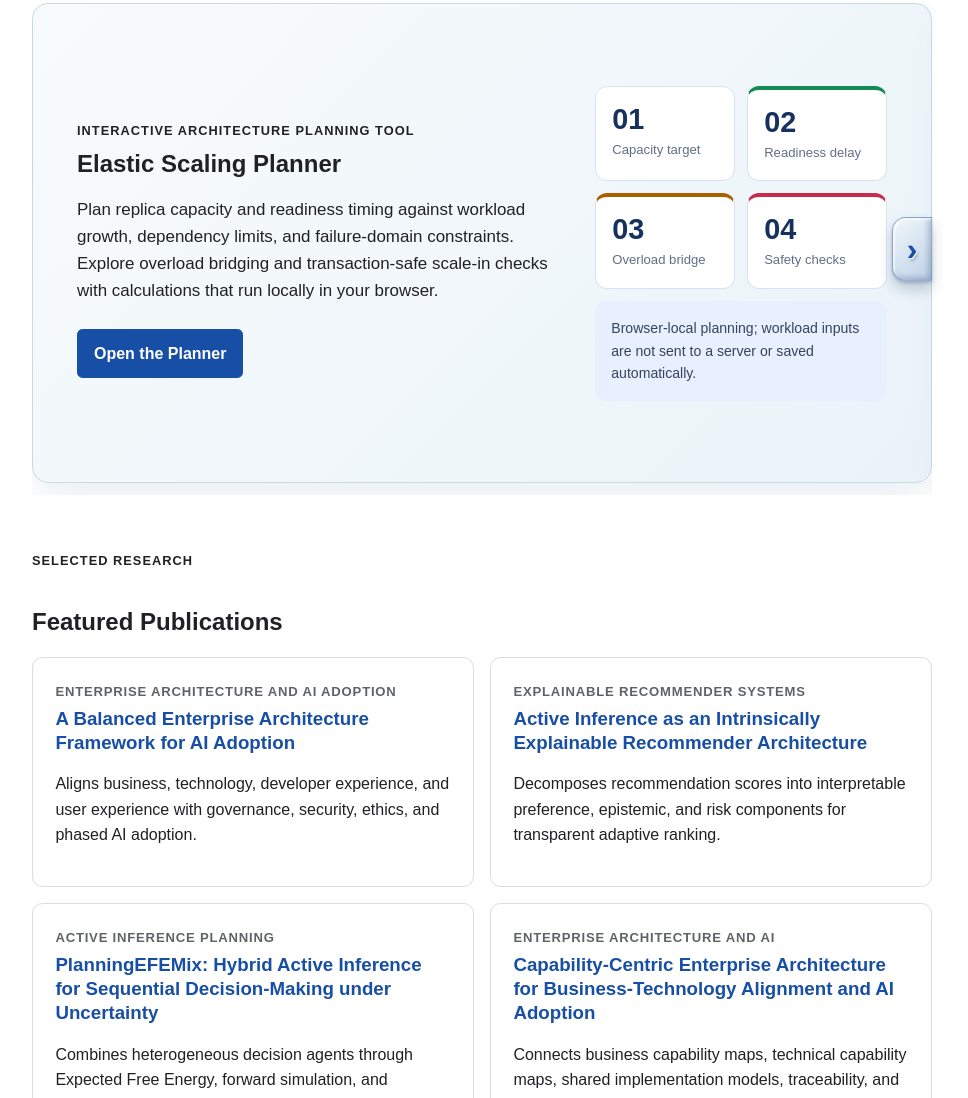
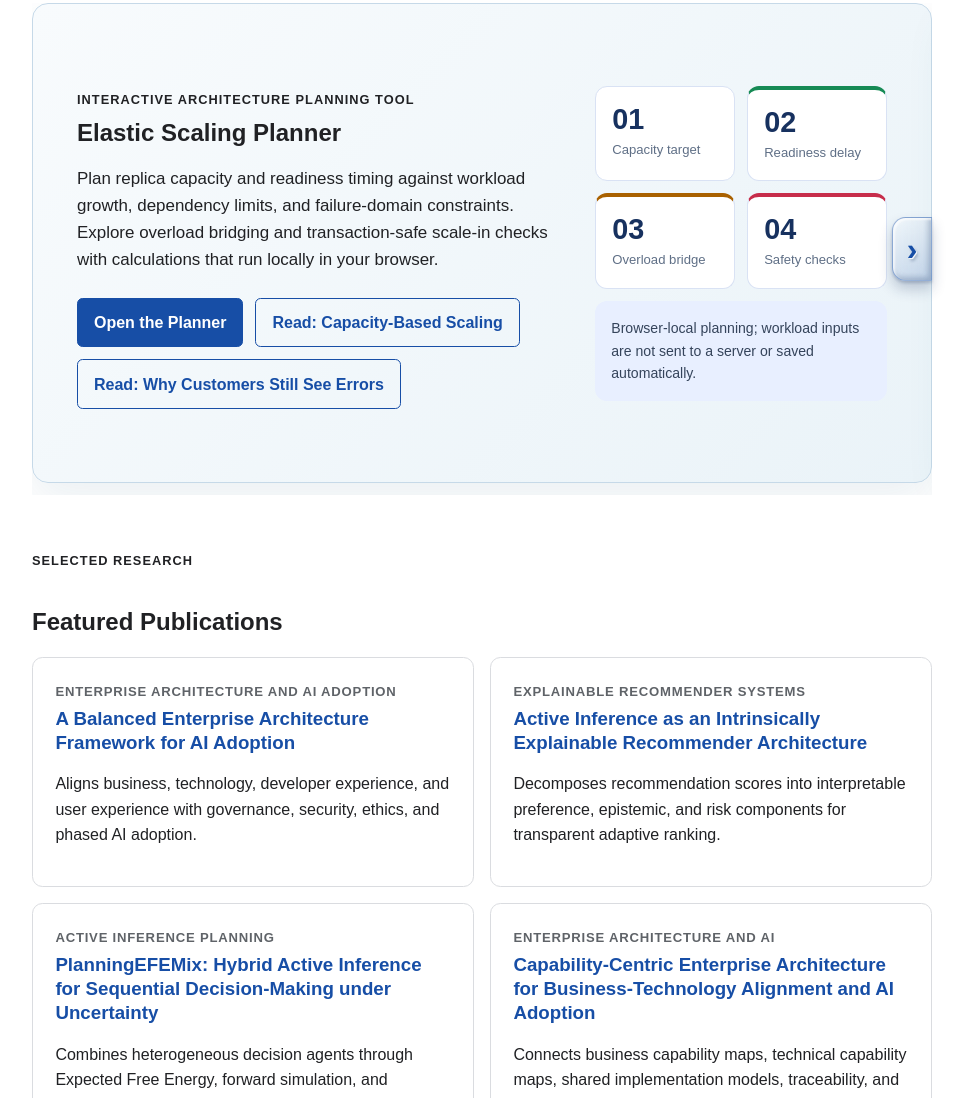
Before and after one commit to Bhagyesh-Chokhawala/bhagyesh-chokhawala.github.io, a plain HTML site: page index.html in a window 1280 px wide. Shown: the part 1167-2265 px from the top of the page, without its empty margins (158-1126 px from the left). Drawn offline with Linux system fonts and the light colour scheme.

Commit message:
Link scaling stories from planner showcase
Co-authored-by: Copilot <223556219+Copilot@users.noreply.github.com>

```diff
--- a/index.html
+++ b/index.html
@@ -155,6 +155,8 @@
             <p class="api-policy-lead">Plan replica capacity and readiness timing against workload growth, dependency limits, and failure-domain constraints. Explore overload bridging and transaction-safe scale-in checks with calculations that run locally in your browser.</p>
             <div class="api-policy-actions">
               <a class="button api-policy-primary" href="/elastic-scaling-planner-source/dist/">Open the Planner</a>
+              <a class="button" href="https://medium.com/@bhagyesh.chokhawala/why-enterprise-scaling-needs-capacity-based-math-a-clock-and-a-transaction-safety-model-d24e66d77f0c" target="_blank" rel="noopener noreferrer">Read: Capacity-Based Scaling</a>
+              <a class="button" href="https://medium.com/@bhagyesh.chokhawala/your-autoscaler-added-more-servers-why-did-customers-still-see-errors-2d8c83b8c716?postPublishedType=initial" target="_blank" rel="noopener noreferrer">Read: Why Customers Still See Errors</a>
             </div>
           </div>
           <div class="api-policy-evidence" aria-label="Elastic Scaling Planner capabilities">
```
